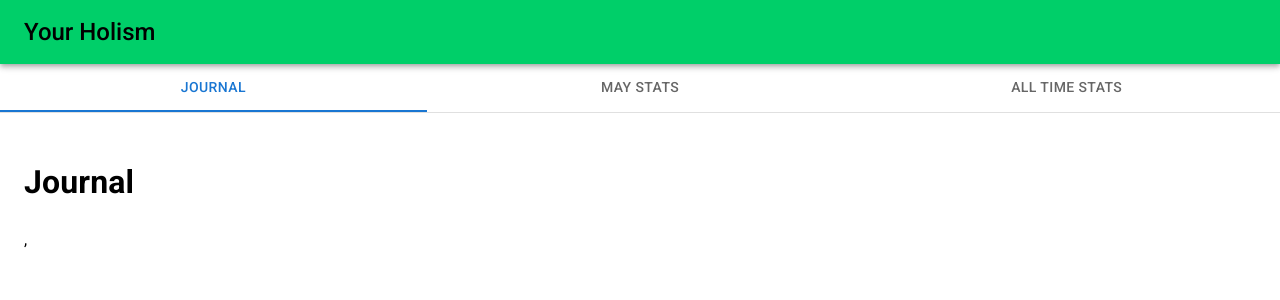
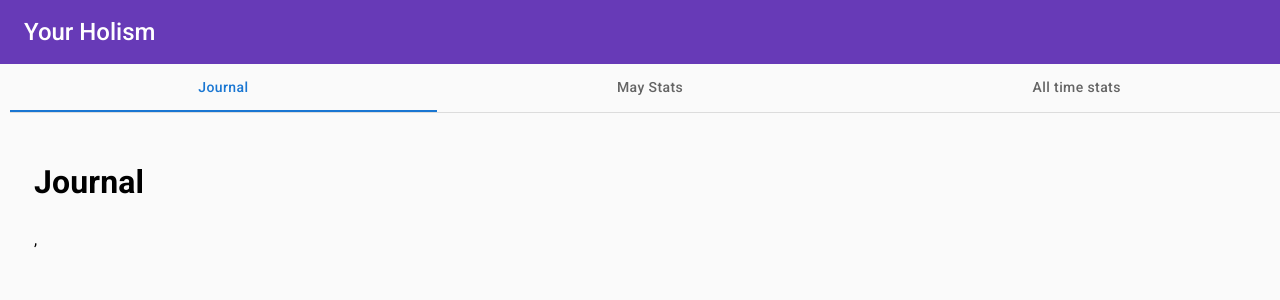
Before and after one commit to arangelovv/your-holism, a React (Vite) app in the folder your-holism/: page /core/journal in a window 1280 px wide. Shown: the top 300 px of the page. Built offline with nearby package versions, Linux system fonts and the light colour scheme; a web font is replaced by a local one.

Commit message:
Made minor changes to TabsOrganisam & AppBarOrganism

```diff
--- a/your-holism/src/features/core/CorePage.tsx
+++ b/your-holism/src/features/core/CorePage.tsx
@@ -6,7 +6,9 @@ export default function AppCorePage() {
   return (
     <div className="core-container">
       <AppBarOrganism {...appBarConfig} />
-      <TabsOrganism tabs={tabsConfig} />
+      <div>
+        <TabsOrganism tabs={tabsConfig} />
+      </div>
     </div>
   );
 }
--- a/your-holism/src/features/core/core.config.tsx
+++ b/your-holism/src/features/core/core.config.tsx
@@ -36,7 +36,8 @@ export const tabsConfig: TabsOrganismConfig[] = [
   },
 ];
 export const appBarConfig: AppBarOrganismConfig = {
-  color: "#00cf69",
+  color: "#673ab7",
   position: "sticky",
   title: "Your Holism",
+  titleColor: "white",
 };
--- a/your-holism/src/shared/ui/models/app-bar.config.ts
+++ b/your-holism/src/shared/ui/models/app-bar.config.ts
@@ -4,4 +4,5 @@ export interface AppBarOrganismConfig {
   paddingLeft?: string;
   paddingRight?: string;
   title?: string;
+  titleColor?: string;
 }
--- a/your-holism/src/shared/ui/organisms/AppBar.org.tsx
+++ b/your-holism/src/shared/ui/organisms/AppBar.org.tsx
@@ -1,6 +1,7 @@
 import { AppBar, Toolbar, Typography, Button } from "@mui/material";
 import { AppBarOrganismConfig } from "../models/app-bar.config";
 import TypographyAtom from "../atoms/TypographyAtom";
+import { NoEncryptionTwoTone } from "@mui/icons-material";
 
 export default function AppBarOrganism({
   color,
@@ -8,6 +9,7 @@ export default function AppBarOrganism({
   paddingLeft,
   paddingRight,
   title,
+  titleColor,
 }: AppBarOrganismConfig) {
   return (
     <AppBar
@@ -16,6 +18,7 @@ export default function AppBarOrganism({
         backgroundColor: `${color}`,
         paddingLeft: `${paddingLeft}`,
         paddingRight: `${paddingRight}`,
+        boxShadow: "none",
       }}
     >
       <Toolbar>
@@ -23,7 +26,7 @@ export default function AppBarOrganism({
           <TypographyAtom
             variant="h5"
             text={title}
-            color="black"
+            color={titleColor}
             fontWeight="500"
           />
         ) : null}
--- a/your-holism/src/shared/ui/organisms/tabs.org.tsx
+++ b/your-holism/src/shared/ui/organisms/tabs.org.tsx
@@ -20,7 +20,16 @@ export default function TabsOrganism({ tabs }: any) {
   };
 
   return (
-    <Box sx={{ width: "100%", typography: "body1" }}>
+    <Box
+      sx={{
+        width: "100%",
+        typography: "body1",
+        paddingLeft: "10px",
+        paddingRight: "10px",
+        backgroundColor: "#fafafa",
+        height: "100vh",
+      }}
+    >
       <TabContext value={value}>
         <Box sx={{ borderBottom: 1, borderColor: "divider" }}>
           <TabList onChange={handleChange} variant="fullWidth">
@@ -32,6 +41,7 @@ export default function TabsOrganism({ tabs }: any) {
                 to={tab.herf}
                 icon={tab.icon}
                 iconPosition={tab.iconPosition}
+                sx={{ textTransform: "none" }}
               />
             ))}
           </TabList>
```
